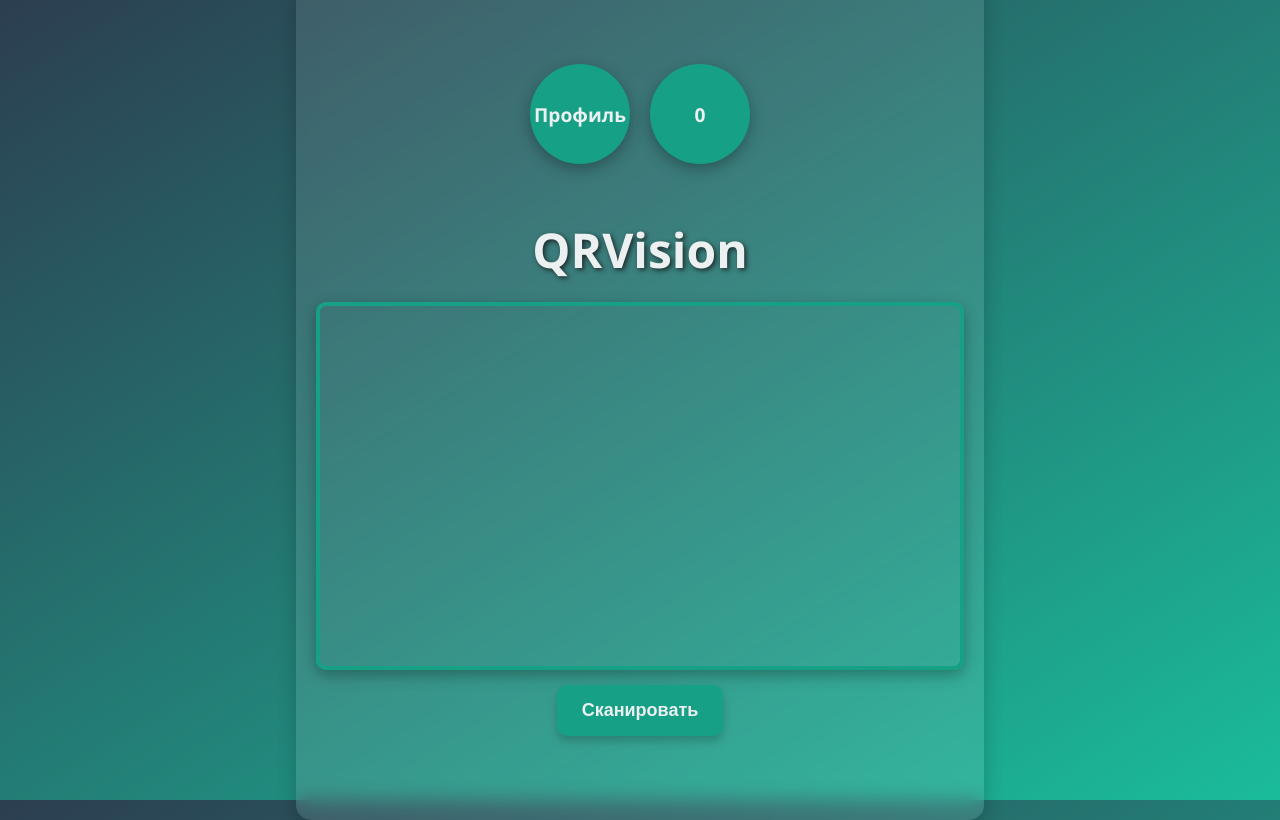
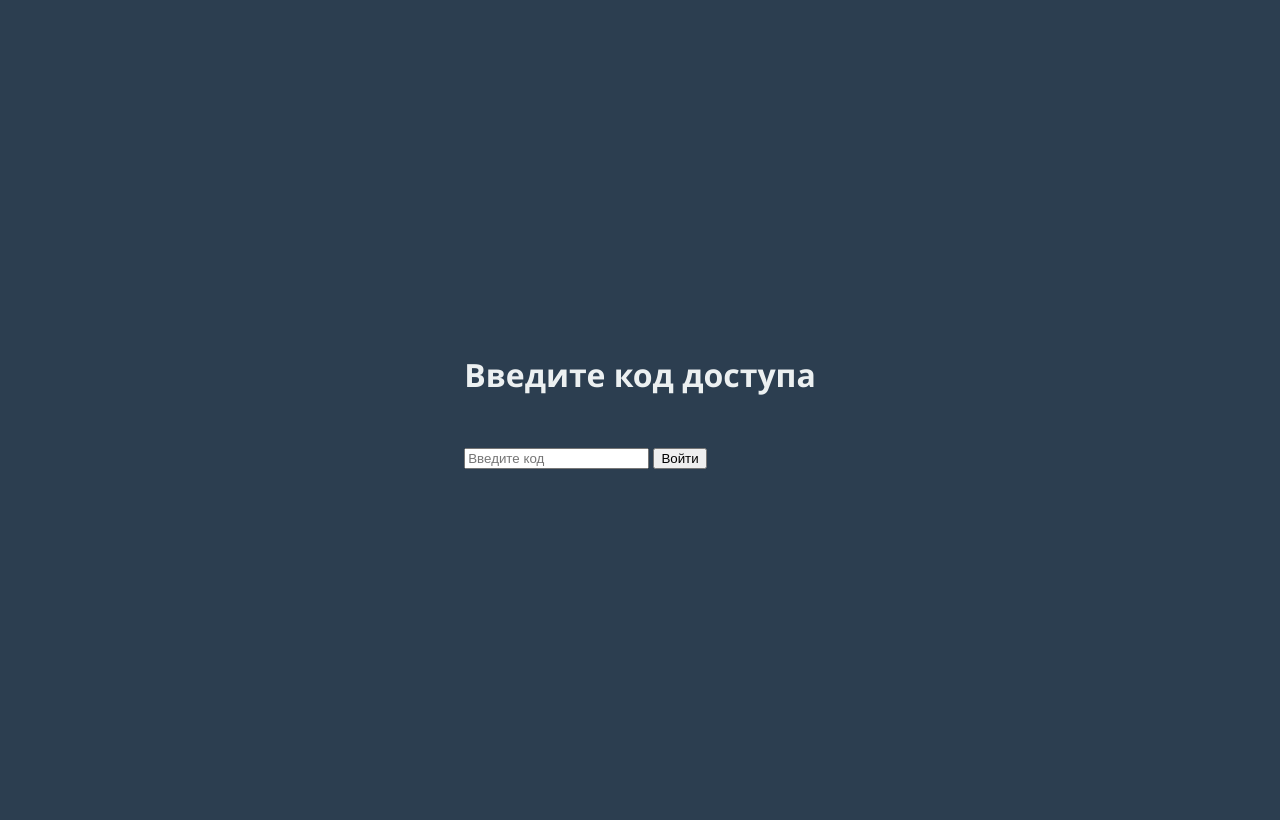
Before and after one commit to Solrikk/QRVision, a Flask app: page / in a window 1280 px wide. After the commit the page ends 469 px from the top, so only its background shows below. Run offline with Flask 3, Linux system fonts and the light colour scheme.

Commit message:
Update index.html

```diff
--- a/templates/index.html
+++ b/templates/index.html
@@ -1,97 +1,17 @@
 <!DOCTYPE html>
-<html>
+<html lang="en">
 <head>
+    <meta charset="UTF-8">
+    <meta name="viewport" content="width=device-width, initial-scale=1.0">
     <title>QRVision</title>
     <link rel="stylesheet" type="text/css" href="/static/styles.css">
-    <style>
-        body {
-            background: linear-gradient(to bottom right, #2c3e50, #1abc9c);
-        }
-
-        .container {
-            display: flex;
-            flex-direction: column;
-            align-items: center;
-            justify-content: center;
-            min-height: 100vh;
-            padding: 20px;
-            box-shadow: 0 10px 20px rgba(0,0,0,0.2);
-            border-radius: 15px;
-            background-color: rgba(255, 255, 255, 0.1);
-            backdrop-filter: blur(10px);
-            -webkit-backdrop-filter: blur(10px);
-        }
-
-        .header {
-            display: flex;
-            flex-direction: row;
-            align-items: center;
-            justify-content: center;
-            gap: 20px;
-            margin-bottom: 20px;
-        }
-
-        h1 {
-            font-size: 3rem;
-            margin-bottom: 20px;
-            text-shadow: 2px 2px 5px rgba(20, 20, 20, 0.8);
-        }
-
-        #video, #canvas {
-            border: 4px solid #16a085;
-            border-radius: 10px;
-            margin-bottom: 15px;
-            box-shadow: 0 5px 15px rgba(0,0,0,0.3);
-        }
-
-        #captureBtn {
-            padding: 15px 25px;
-            font-size: 18px;
-            font-weight: bold;
-            background-color: #16a085;
-            color: #ecf0f1;
-            border: none;
-            border-radius: 10px;
-            cursor: pointer;
-            transition: background-color 0.3s, transform 0.3s;
-            box-shadow: 0 5px 10px rgba(0,0,0,0.2);
-        }
-
-        #captureBtn:hover {
-            background-color: #1abc9c;
-            transform: scale(1.1);
-        }
-
-        .profile-circle, .qr-count-circle {
-            display: flex;
-            align-items: center;
-            justify-content: center;
-            width: 100px;
-            height: 100px;
-            border-radius: 50%;
-            background-color: #16a085;
-            color: #ecf0f1;
-            font-size: 1.2rem;
-            font-weight: bold;
-            box-shadow: 0 5px 15px rgba(0,0,0,0.3);
-        }
-    </style>
 </head>
 <body>
     <div class="container">
-        <div class="header">
-            <div class="profile-circle">
-                <span>Профиль</span>
-            </div>
-            <div class="qr-count-circle">
-                <span id="qrCount">0</span>
-            </div>
-        </div>
-        <h1>QRVision</h1>
-        <video id="video" width="640" height="360" autoplay></video>
-        <button id="captureBtn">Сканировать</button>
-        <canvas id="canvas" width="640" height="360"></canvas>
+        <h1>Введите код доступа</h1>
+        <input type="password" id="accessCode" placeholder="Введите код">
+        <button id="submitCode">Войти</button>
     </div>
-    <script src="/static/script.js"></script>
+    <script src="/static/access.js"></script>
 </body>
 </html>
```
